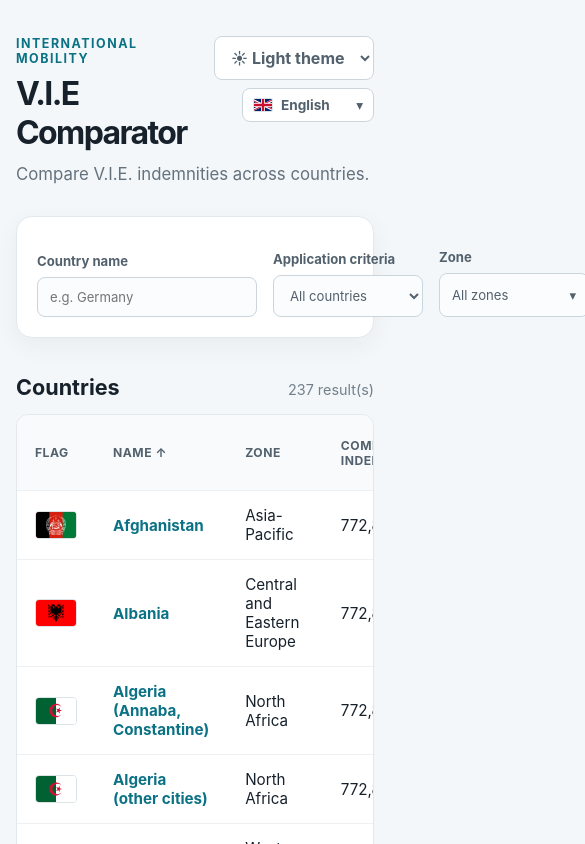
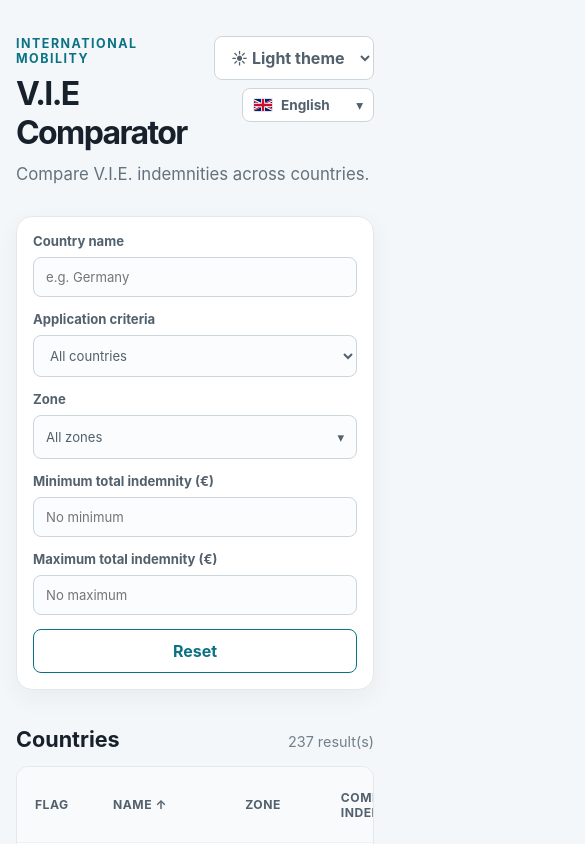
Before and after one commit to AbdourahmaneGadio/v.i.e_comparator, a React (Vite) app: page / in a window 390 px wide. Shown: the top 844 px of the page, 585 px wide, since content can reach past the window. Built offline with nearby package versions, Linux system fonts and the light colour scheme.

Commit message:
fix: make filters responsive on tablet

```diff
--- a/src/index.css
+++ b/src/index.css
@@ -153,12 +153,39 @@ tbody tr:nth-child(10) { animation-delay: 225ms; }
   }
 }
 
-@media (max-width: 800px) {
+@media (max-width: 1100px) {
   .app-shell { padding: 36px 16px; }
+  .filters {
+    display: grid;
+    grid-template-columns: repeat(2, minmax(0, 1fr));
+  }
+  .filters > label,
+  .filters > label:first-child {
+    min-width: 0;
+  }
+  .filters > label:first-child,
+  .filters > .reset-button {
+    grid-column: 1 / -1;
+  }
+  .filters > .reset-button {
+    justify-self: start;
+  }
 }
 
 @media (max-width: 480px) {
   .header-row { align-items: flex-start; }
   .language-selector { padding: 8px 10px; font-size: 0.85rem; }
+  .filters {
+    grid-template-columns: minmax(0, 1fr);
+    gap: 14px;
+    padding: 16px;
+  }
+  .filters > label:first-child,
+  .filters > .reset-button {
+    grid-column: auto;
+  }
+  .filters > .reset-button {
+    width: 100%;
+  }
   .country-details-content { grid-template-columns: 1fr; }
 }
```
